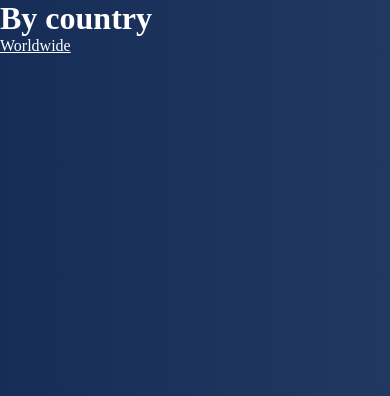
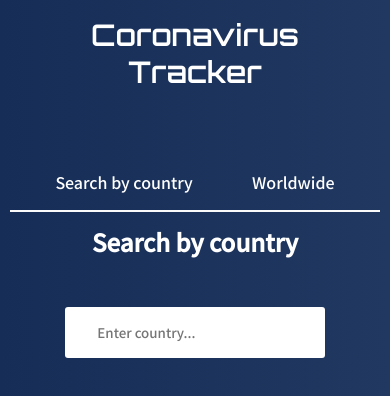
Before and after one commit to Galaxy-Wanderer/Coronavirus-Tracker, a React (Create React App) app: page / in a window 390 px wide. Shown: the top 396 px of the page. Built offline with nearby package versions, Linux system fonts and the light colour scheme.

Commit message:
Now it tracks cases deaths recovered in the worldwide

```diff
--- a/public/index.html
+++ b/public/index.html
@@ -15,6 +15,7 @@
       user's mobile device or desktop. See https://developers.google.com/web/fundamentals/web-app-manifest/
     -->
     <link rel="manifest" href="%PUBLIC_URL%/manifest.json" />
+    <script src="https://kit.fontawesome.com/8e9351d6e0.js" crossorigin="anonymous"></script>
     <!--
       Notice the use of %PUBLIC_URL% in the tags above.
       It will be replaced with the URL of the `public` folder during the build.
--- a/src/App.css
+++ b/src/App.css
@@ -1,9 +1,92 @@
+@import url('https://fonts.googleapis.com/css2?family=Noto+Sans+JP:wght@500&display=swap');
+@import url('https://fonts.googleapis.com/css2?family=Orbitron:wght@600&display=swap');
 * {
     margin: 0;
     padding: 0;
     box-sizing: border-box;
     color: #fff;
+    font-family: 'Noto Sans JP', sans-serif;
+    text-decoration: none;
 }
 body {
     background:linear-gradient(90deg,#162d57,#213961);
+    width: 75vw;
+    margin: auto;
 }
+header {
+    width: 75vw;
+    margin: auto;
+    text-align: center;
+    border-bottom: 2px solid #fafafa;
+    padding: 1rem;
+}
+header h1 {
+    font-family: 'Orbitron', sans-serif;
+    font-size: calc(1.5vw + 1.5rem);
+}
+.links {
+    display: flex;
+    align-items: center;
+    justify-content: space-around;
+    margin-top: 5rem;
+}
+.search {
+    padding-top: 3vw;
+}
+.search h2 {
+    text-align: center;
+}
+form {
+    margin: auto;
+    width: 50%;
+    position: relative;
+    margin-top: 3rem;
+}
+input {
+    border: none;
+    border-radius: 3px;
+    padding: 1rem 2rem;
+    width: 100%;
+    color: black;
+}
+button {
+    background: none;
+    border: none;
+    position: absolute;
+    right: 1%;
+    top: 20%;
+    z-index: 2;
+    cursor: pointer;
+    display: none;
+}
+img {
+    width: 2rem;
+}
+input:valid ~ button {
+    display: block;
+}
+p {
+    border: 2px solid #fafafa;
+    padding: 1.5vw;
+    border-radius: 5px;
+    margin: 2vw auto;
+    display: flex;
+    justify-content: space-between;
+    width: 70%;
+    align-items: center;
+}
+i {
+    margin-right: 2vw;
+}
+span {
+    display: flex;
+    align-items: center;
+}
+@media screen and (max-width: 1000px) {
+    header, body {
+        width: 95vw;
+    }
+    form {
+        width: 70%;
+    }
+}
--- a/src/App.js
+++ b/src/App.js
@@ -3,7 +3,7 @@ import './App.css';
 import { BrowserRouter as Router, Route, Switch } from 'react-router-dom';
 import Search from './components/Search';
 import All from './components/All';
-
+import Header from './components/Header';
 
 // all cases api:https://coronavirus-19-api.herokuapp.com/all
 // country cases:https://coronavirus-19-api.herokuapp.com/countries
@@ -12,6 +12,7 @@ function App() {
   return (
     <React.Fragment>
       <Router>
+        <Header />
         <Switch>
           <Route exact path='/' component={Search} />
           <Route exact path='/all' component={All} />
--- a/src/components/All.js
+++ b/src/components/All.js
@@ -1,11 +1,25 @@
-import React from 'react'
-import { Link } from 'react-router-dom';
+import React, { useEffect, useState } from 'react'
 
 const All = () => {
+    const [cases, setCases] = useState();
+    const [deaths, setDeaths] = useState()
+    const [recovered, setRecovered] = useState()
+    useEffect(() => {
+        const fetchData = async () => {
+            const res = await fetch('https://coronavirus-19-api.herokuapp.com/all');
+            const data = await res.json();
+            setCases(data.cases);
+            setDeaths(data.deaths);
+            setRecovered(data.recovered);
+            console.log(data.cases.toString().split(''));
+        }
+        fetchData();
+    }, []);
     return (
         <div className='all'>
-            <h1>All</h1>
-            <Link to='/'>See by country</Link>
+            <p><span><i className="fas fa-head-side-cough" style={{ color: 'orange', fontSize: '50px'}}></i>Cases</span><span>{cases}</span></p>
+            <p><span><i className="fas fa-skull-crossbones" style={{ color: 'red', fontSize: '50px' }}></i>Deaths</span><span>{deaths}</span></p>
+            <p><span><i className="fas fa-smile-beam" style={{ color: 'rgb(20, 255, 20)', fontSize: '50px' }}></i>Recovered</span><span>{recovered}</span></p>
         </div>
     )
 }
--- /dev/null
+++ b/src/components/Header.js
@@ -0,0 +1,16 @@
+import React from 'react'
+import { Link } from 'react-router-dom';
+
+const Header = () => {
+    return (
+        <header>
+            <h1>Coronavirus Tracker</h1>
+            <div className="links">
+                <Link to='/'>Search by country</Link>
+                <Link to='/all'>Worldwide</Link>
+            </div>
+        </header>
+    )
+}
+
+export default Header
--- a/src/components/Search.js
+++ b/src/components/Search.js
@@ -1,11 +1,16 @@
 import React from 'react'
-import { Link } from 'react-router-dom';
 
 const Search = () => {
+    const submitForm = (e) => {
+        e.preventDefault();
+    }
     return (
         <div className='search'>
-            <h1>By country</h1>
-            <Link to='/all'>Worldwide</Link>
+            <h2>Search by country</h2>
+            <form onSubmit={submitForm}>
+                <input type="text" autoComplete='off' required placeholder='Enter country...' />
+                <button type='submit'><img src="/search.png" alt="search icon"/></button>
+            </form>
         </div>
     )
 }
```
Also changed, not shown: public/search.png (added).
